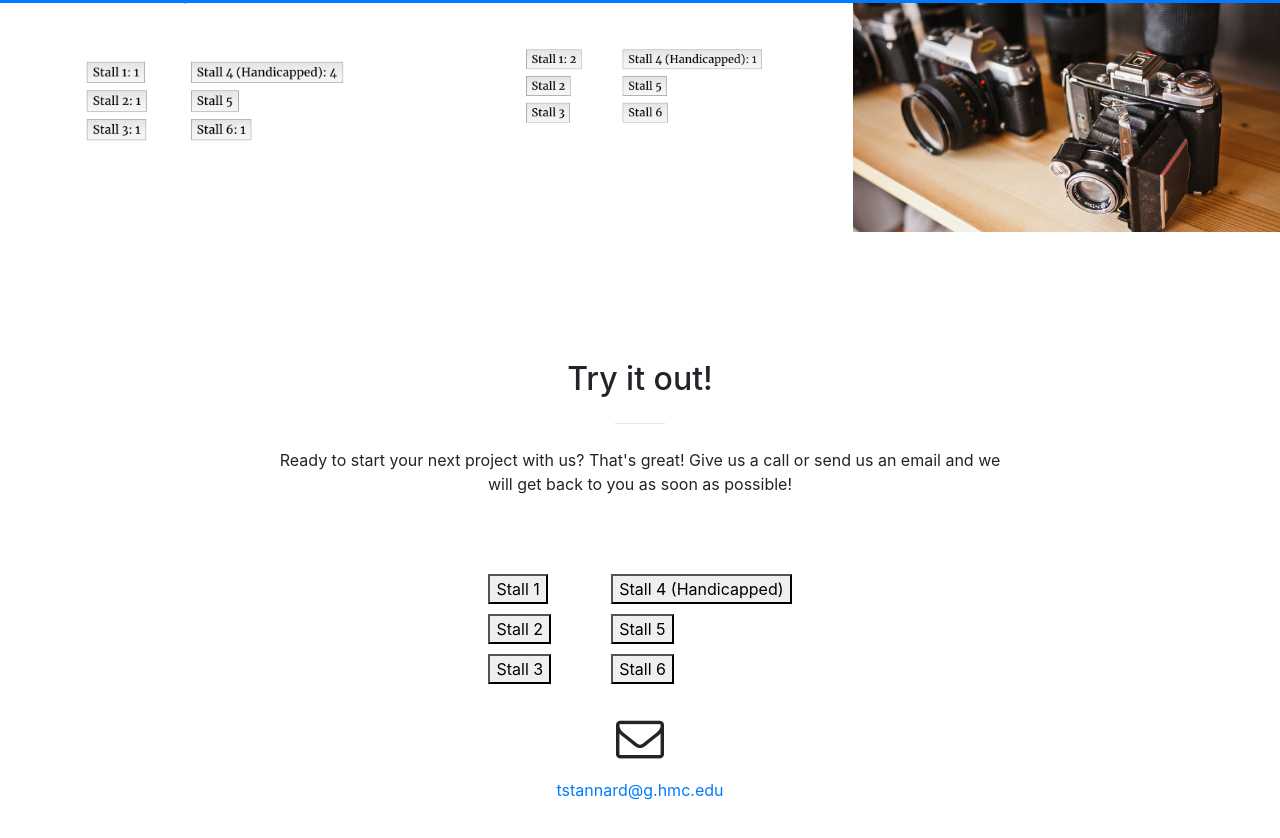
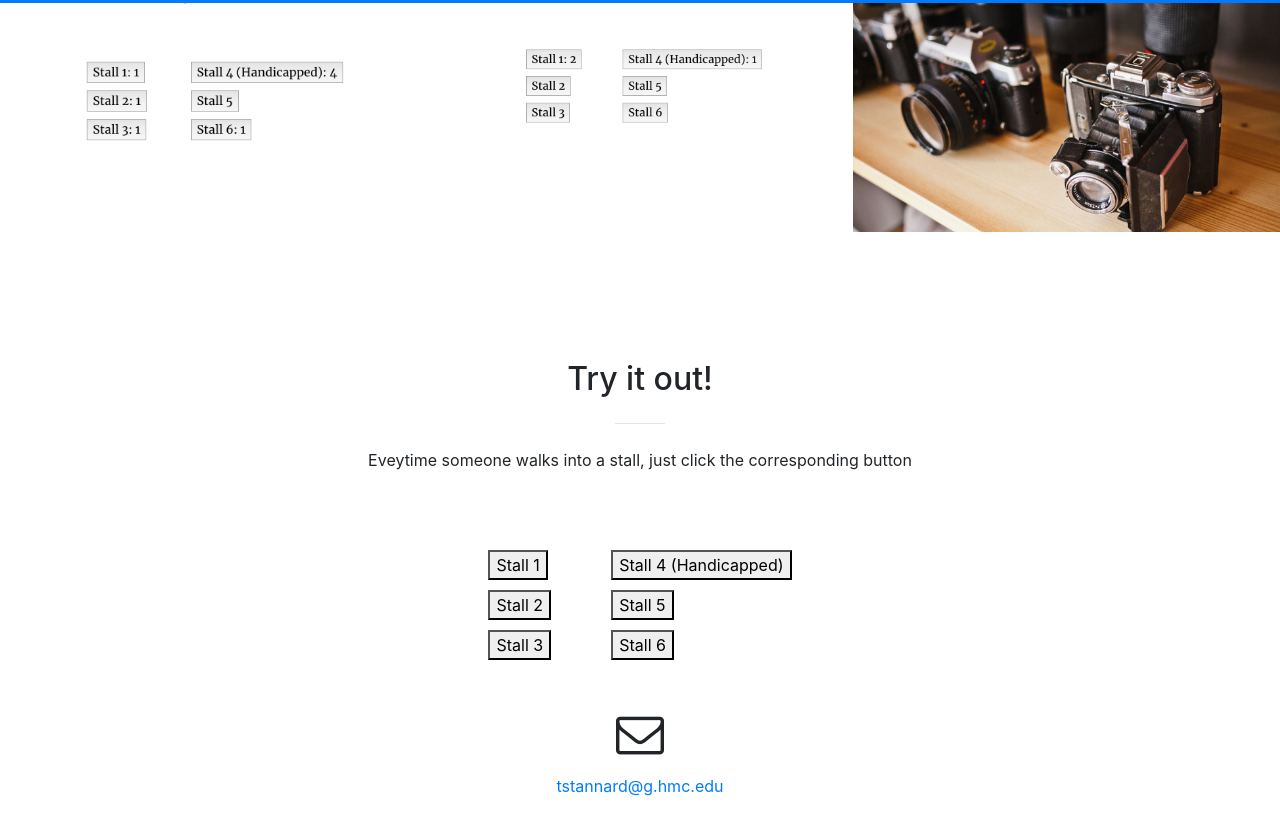
Before and after one commit to hmc-cs-tstannard/mini_ethnography, a website with bundled scripts: page index.html in a window 1280 px wide. Shown: the part 3452-4290 px from the top of the page. Built offline with nearby package versions, Linux system fonts and the light colour scheme.

Commit message:
updated readme

```diff
--- a/index.html
+++ b/index.html
@@ -13,6 +13,9 @@
   margin: 10px;
 }
 
+.buffer{
+  margin-top: 20px;
+}
 .center{
   display: flex;
   justify-content: center;
@@ -255,7 +258,7 @@ Finally, as hypothesized, each girl agreed that although it’s difficult for th
           <div class="col-lg-8 mx-auto text-center">
             <h2 class="section-heading">Try it out!</h2>
             <hr class="my-4">
-            <p class="mb-5">Ready to start your next project with us? That's great! Give us a call or send us an email and we will get back to you as soon as possible!</p>
+            <p class="mb-5">Eveytime someone walks into a stall, just click the corresponding button </p>
           </div>
         </div>
 
@@ -295,10 +298,7 @@ Finally, as hypothesized, each girl agreed that although it’s difficult for th
 
           </div>
 
-        <div> </div>
-        <div> </div>
-
-        <div class="center">
+        <div class="center buffer">
           <!--<div class="col-lg-4 ml-auto text-center">
             <i class="fa fa-phone fa-3x mb-3 sr-contact"></i>
             <p>123-456-6789</p>
```
Also changed, not shown: README.md.
